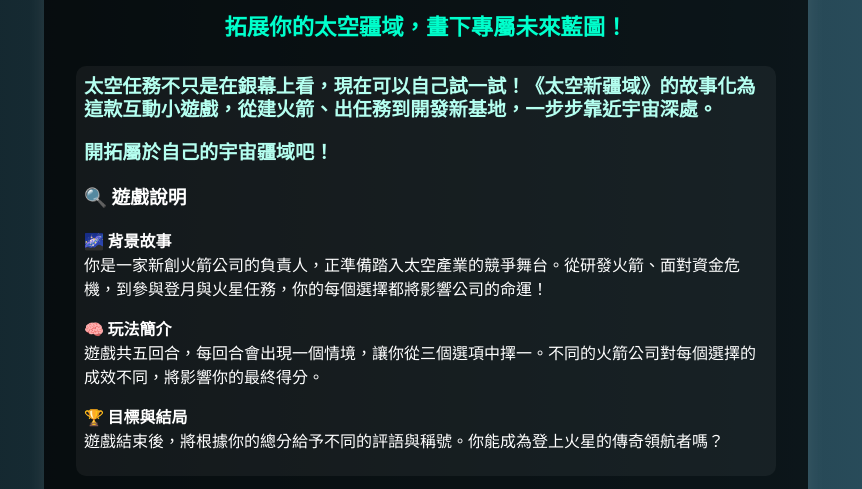
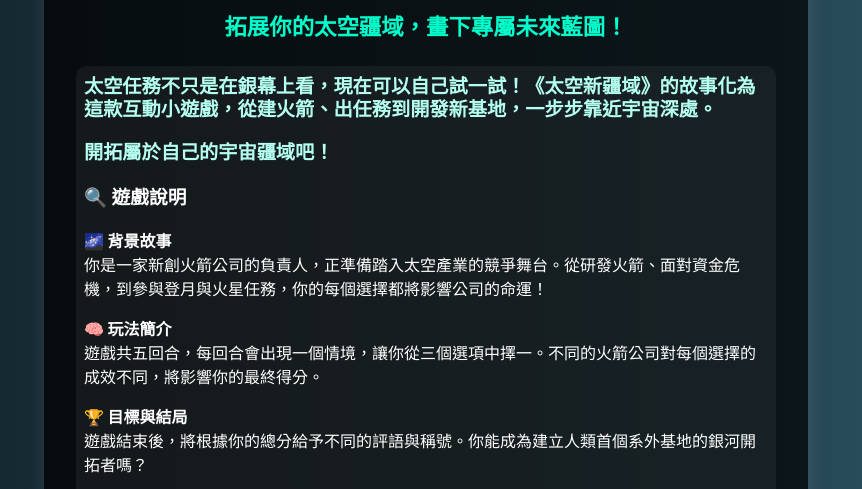
Before and after one commit to BonBonChou/rocket-tycoon, a plain HTML site: page index.html in a window 1280 px wide. Shown: the part 158-647 px from the top of the page, without its empty margins (214-1076 px from the left). Drawn offline with Linux system fonts and the light colour scheme.

Commit message:
index.html

```diff
--- a/index.html
+++ b/index.html
@@ -221,7 +221,7 @@
       <h3>🔍 遊戲說明</h3>
       <p>🌌 <strong>背景故事</strong><br>你是一家新創火箭公司的負責人，正準備踏入太空產業的競爭舞台。從研發火箭、面對資金危機，到參與登月與火星任務，你的每個選擇都將影響公司的命運！</p>
       <p>🧠 <strong>玩法簡介</strong><br>遊戲共五回合，每回合會出現一個情境，讓你從三個選項中擇一。不同的火箭公司對每個選擇的成效不同，將影響你的最終得分。</p>
-      <p>🏆 <strong>目標與結局</strong><br>遊戲結束後，將根據你的總分給予不同的評語與稱號。你能成為登上火星的傳奇領航者嗎？</p>
+      <p>🏆 <strong>目標與結局</strong><br>遊戲結束後，將根據你的總分給予不同的評語與稱號。你能成為建立人類首個系外基地的銀河開拓者嗎？</p>
     </div>
     <p>請選擇你要經營的火箭公司：</p>
 
```
